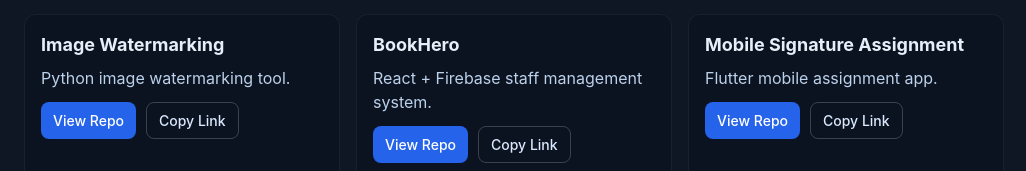
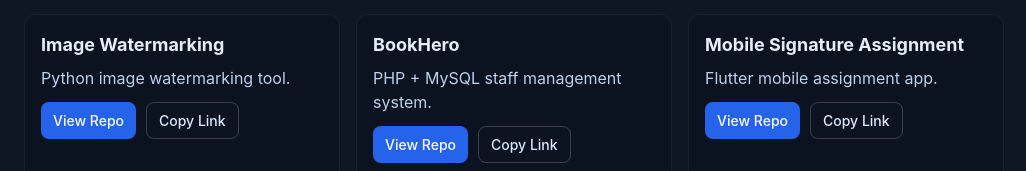
Before and after one commit to NHP0820/Portfolio, a React (Vite) app: page / in a window 1280 px wide. Shown: the part 297-468 px from the top of the page, without its empty margins (0-1026 px from the left). Built offline with nearby package versions, Linux system fonts and the light colour scheme.

Commit message:
Fix project repo URLs

```diff
--- a/src/Portfolio.jsx
+++ b/src/Portfolio.jsx
@@ -9,7 +9,7 @@ const repos = [
   },
   {
     name: "BookHero",
-    description: "React + Firebase staff management system.",
+    description: "PHP + MySQL staff management system.",
     url: "https://github.com/NHP0820/BookHero"
   },
   {
```
